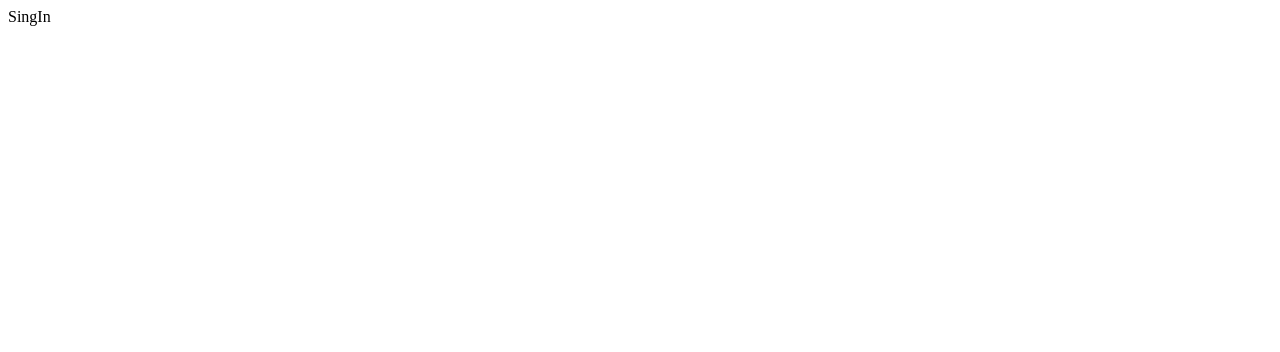
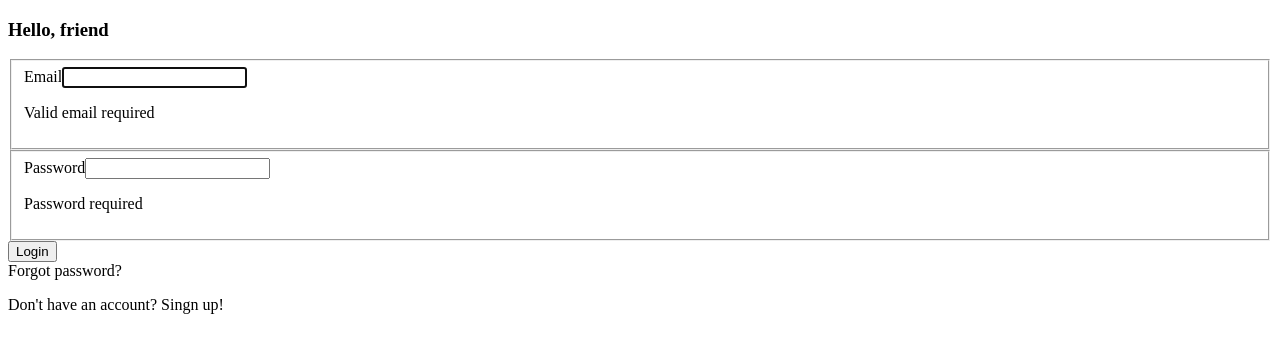
Before and after one commit to SofiaRubiano10/SignIn-Up, a React (Vite) app: page / in a window 1280 px wide. Shown: the top 352 px of the page. Built offline with nearby package versions, Linux system fonts and the light colour scheme.

Commit message:
Primer cuerpo del proyecto

```diff
--- a/src/App.jsx
+++ b/src/App.jsx
@@ -2,9 +2,9 @@ import SingIn from "./components/SingIn";
 
 function App() {
   return (
-    <>
+    <div className="container">
       <SingIn />
-    </>
+    </div>
   );
 }
 
--- a/src/components/SingIn.jsx
+++ b/src/components/SingIn.jsx
@@ -1,5 +1,28 @@
 const SingIn = () => {
-  return <div>SingIn</div>;
+  return (
+    <main>
+      <h3>Hello, friend</h3>
+      <div className="card">
+        <form autoComplete="off">
+          <fieldset>
+            <label htmlFor="email">Email</label>
+            <input type="email" id="email" autoFocus />
+            <p className="error2">Valid email required</p>
+          </fieldset>
+          <fieldset>
+            <label htmlFor="password">Password</label>
+            <input type="password" id="password" />
+            <p className="error2">Password required</p>
+          </fieldset>
+          <button type="submit">Login</button>
+          <div className="forgot">Forgot password?</div>
+        </form>
+      </div>
+      <p>
+        Don&apos;t have an account? <span>Singn up!</span>
+      </p>
+    </main>
+  );
 };
 
 export default SingIn;
```
